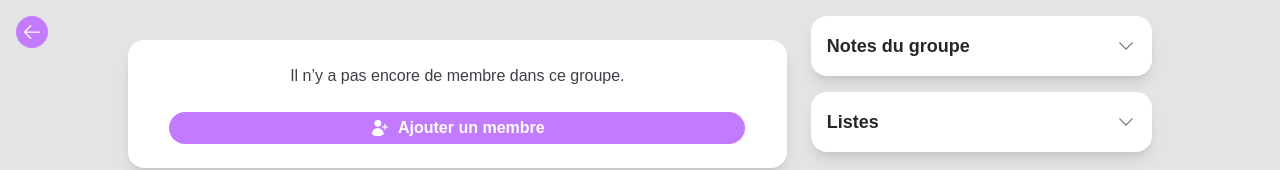
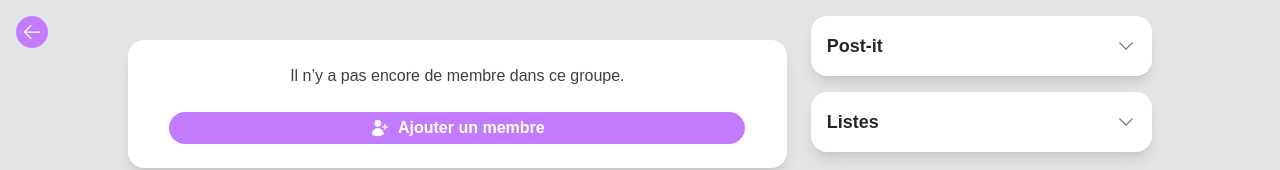
Before and after one commit to lturjman/execo-frontend, a Next.js app: page /groups/1 in a window 1280 px wide. Shown: the top 170 px of the page. Built offline with nearby package versions, Linux system fonts and the light colour scheme; no server answers.

Commit message:
rename "Note"

```diff
--- a/components/notes/Notes.js
+++ b/components/notes/Notes.js
@@ -139,7 +139,7 @@ export default function Notes({ groupId }) {
           </span>
         )}
         <span className="text-lg font-semibold text-zinc-800 dark:text-zinc-100 grow">
-          Notes du groupe
+          Post-it
         </span>
         {isOpen ? (
           <ChevronUpIcon className="size-5 text-zinc-500 dark:text-zinc-400" />
```
